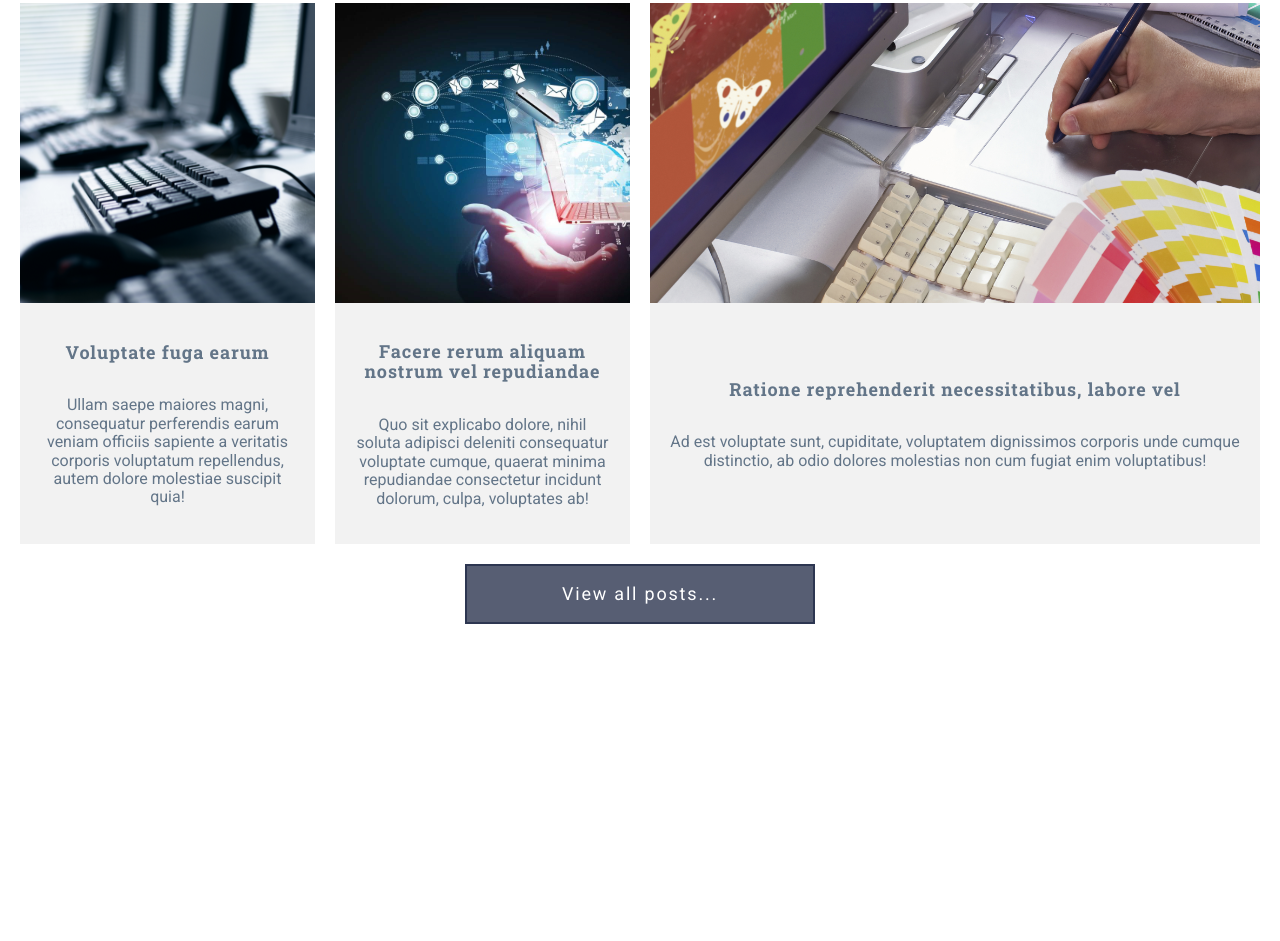
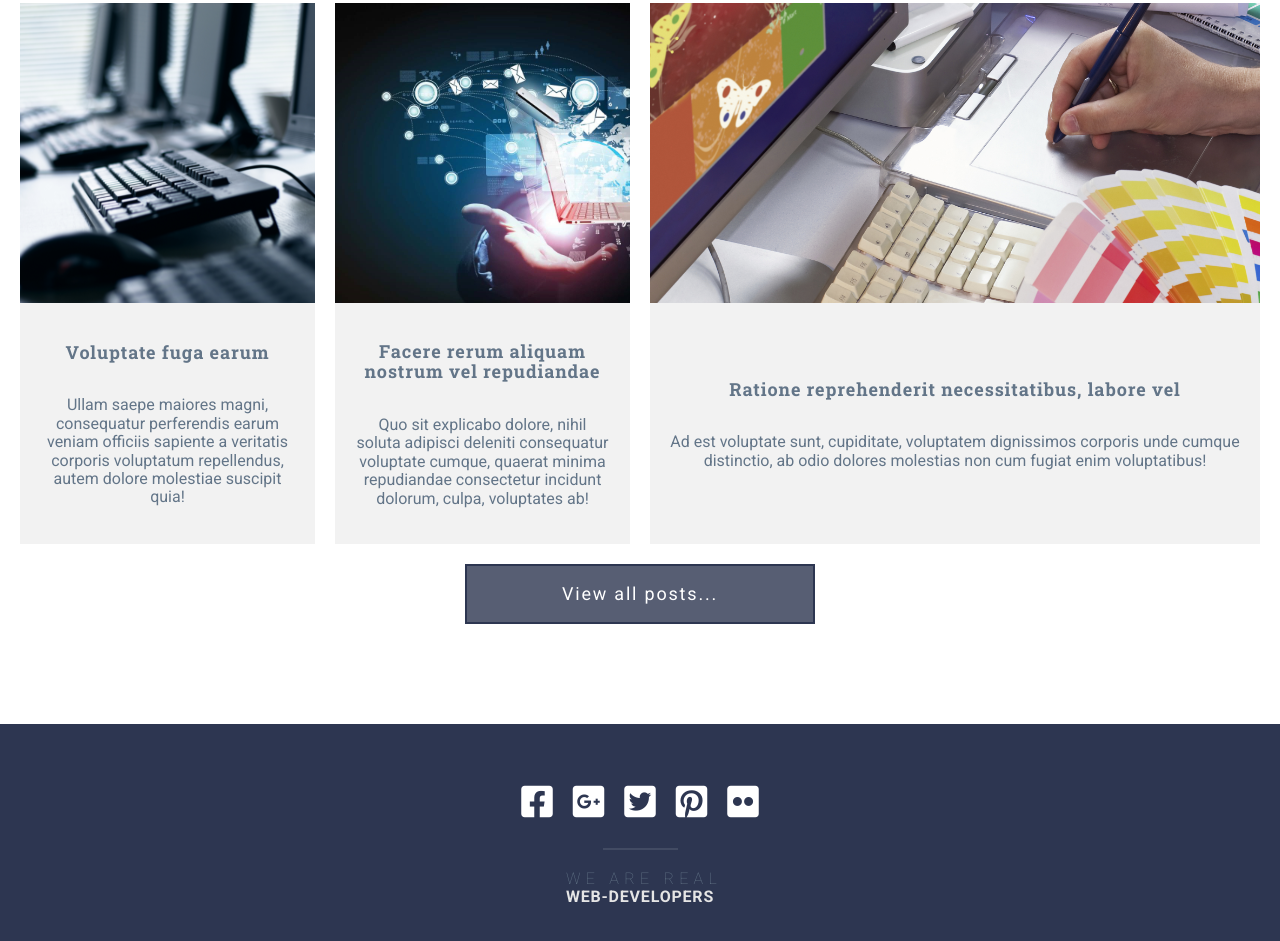
Before and after one commit to Hanna-Mamedova/grid-template-init-project, a website: page index.html in a window 1280 px wide. Shown: the part 3322-4263 px from the top of the page. Before the commit the page ends 4046 px from the top, so only its background shows below. Drawn offline with Linux system fonts and the light colour scheme.

Commit message:
finished grid-template

```diff
--- a/assets/scss/_common.scss
+++ b/assets/scss/_common.scss
@@ -6,8 +6,6 @@ html
 {
     font-family: 'Roboto', sans-serif;
     font-size: $font-size;
-
-    overflow-y: scroll;
 
     color: $color-gray;
 }
--- a/assets/scss/_footer.scss
+++ b/assets/scss/_footer.scss
@@ -0,0 +1,55 @@
+.footer {
+    padding: 50px 20px 70px;
+    text-align: center;
+    background-color: $color-primary;
+
+&__container {
+    @extend %container;
+}
+
+&__icons {
+    position: relative;
+    display: grid;
+    justify-content: center;
+    margin-bottom: 40px;
+    grid-template-columns: repeat(auto-fit, minmax(50px, max-content));
+
+    a {
+        display: block;
+        padding: 10px;
+        transition: color 0.5s;
+
+        &:hover {
+            color: $color-accent;
+        }
+    }
+
+    i {
+        font-size: 2.25em;
+    }
+
+    &::after {
+        position: absolute;
+        width: 75px;
+        height: 2px;
+        content: "";
+        background-color: rgba($color-light, 0.1);
+        bottom: -20px;
+        left: calc(50% - 75px / 2);
+    }
+}
+
+&__text span{
+    &:nth-of-type(1) {
+        letter-spacing: 0.33em;
+        margin-right: -0.5em;
+        font-weight: 100;
+    }
+
+    &:last-of-type {
+        font-weight: 700;
+        color: $color-gray-light;
+        letter-spacing: 0.05em;
+    }
+}
+}
--- a/assets/scss/sections/section-posts/_posts-item.scss
+++ b/assets/scss/sections/section-posts/_posts-item.scss
@@ -32,7 +32,7 @@
         overflow: hidden;
         align-content: center;
         justify-content: center;
-        background-color: $color-gray-medium;
+        background-color: $color-primary;
 
         img {
         width: 100%;
--- a/index.html
+++ b/index.html
@@ -257,8 +257,22 @@
     </section>
   </main>
 
-  <footer class="footer"></footer>
-
+  <footer class="footer">
+    <div class="footer__container">
+      <div class="footer__icons">
+        <a href="#"><i class="fab fa-facebook-square"></i></a>
+        <a href="#"><i class="fab fa-google-plus-square"></i></a>
+        <a href="#"><i class="fab fa-twitter-square"></i></a>
+        <a href="#"><i class="fab fa-pinterest-square"></i></a>
+        <a href="#"><i class="fab fa-flickr"></i></a>
+      </div>
+      <div class="footer__text">
+        <span>WE ARE REAL</span>
+        <br>
+        <span>WEB-DEVELOPERS</span>
+      </div>
+    </div>
+  </footer>
 
   <script src="libs/jquery/dist/jquery.min.js"></script>
   <script src="assets/js/main.js"></script>
```
Also changed, not shown: assets/css/style.css.
